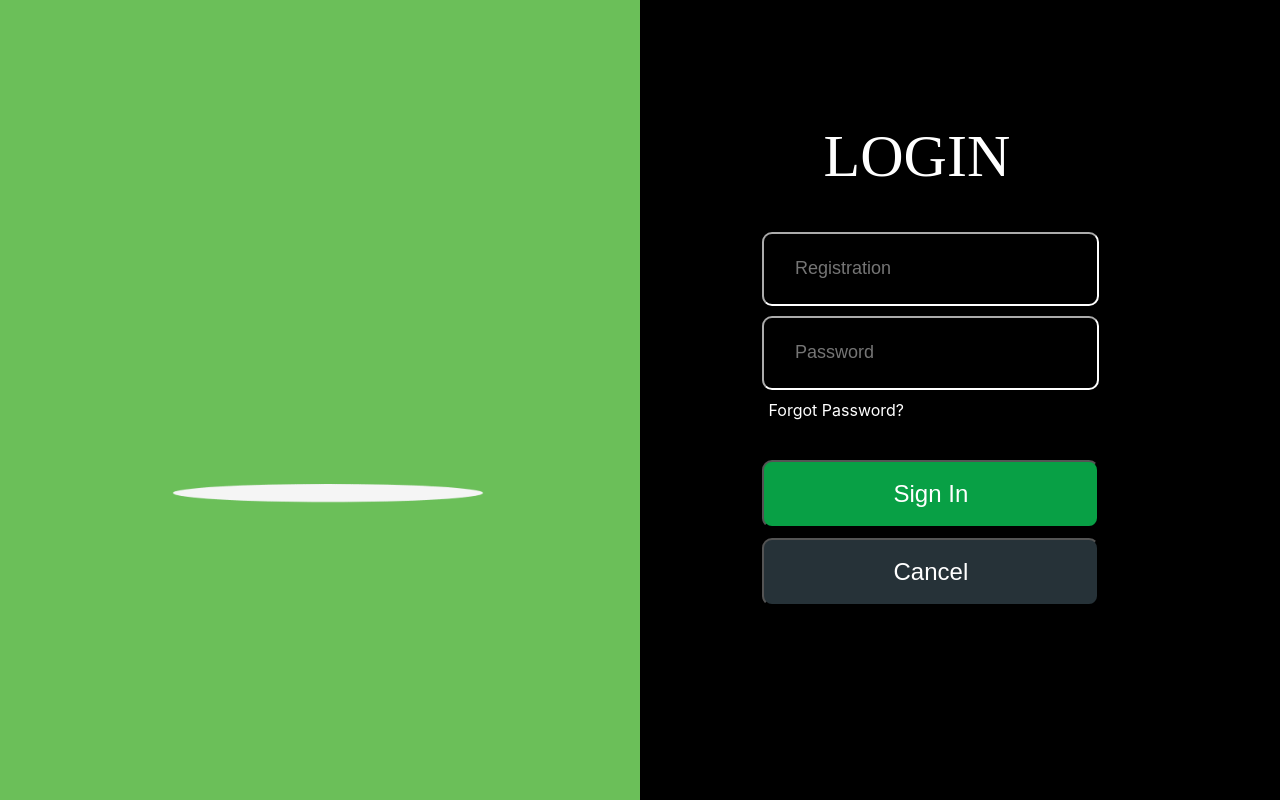
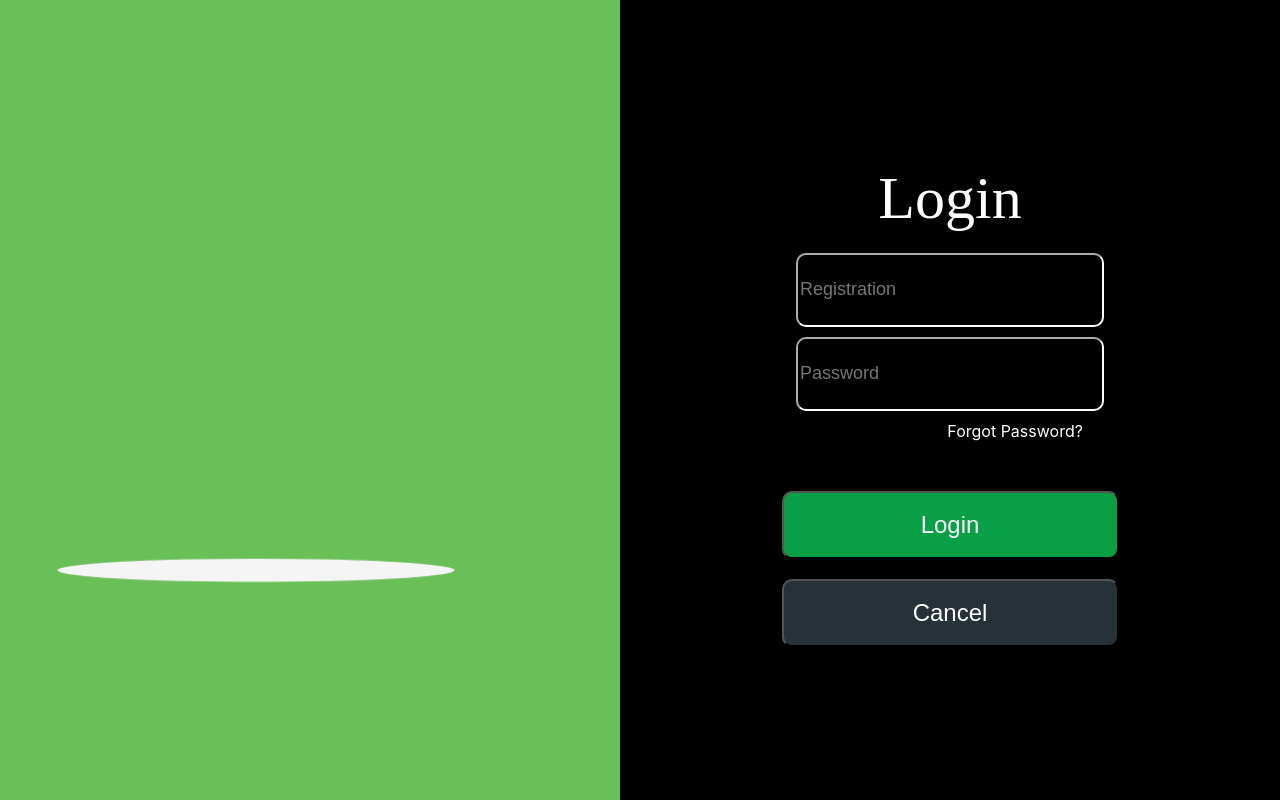
Before and after one commit to Sathwik004/Rental-Cycle-Web, a React (Create React App) app in the folder rental-cycle/: page /login in a window 1280 px wide. Shown: the top 800 px of the page. Built offline with nearby package versions, Linux system fonts and the light colour scheme.

Commit message:
fixed login page UI, and connected pages, no auth yet

```diff
--- a/rental-cycle/src/components/Homepage.module.css
+++ b/rental-cycle/src/components/Homepage.module.css
@@ -10,7 +10,7 @@
     font-weight: 900;
     padding-left: 20px;
     padding-right: 50px;
-    padding-top: 0%;
+    padding-top: 20px;
     padding-bottom: 50px;
     margin-top: 0px;
     align-items: center;
@@ -46,15 +46,15 @@
     color: #3ED14D;
 }
 
-.paras{
+.body{
     color: white;
-    display: flex;
+    display: inline-flex;
     justify-content: space-around;
+    height: 400px;
 }
 .midimg{
-    padding-left: 0px;
-    margin-left: 0px;
-    width: 400px;
+    width: 60vh;
+    height: 60vh;
 }
 .para1{
     font-size: 36px;
@@ -66,17 +66,23 @@
     font-family: 'Cooper Black';
 
 }
-.para3{
-    text-align: center;
-    size: 100px;
-}
 .button{
     padding: 16px 24px;
     font-family: calibri;
-    font-size: 24px;
+    font-size: 28px;
     background-color: #08A045;
     color: white;
-    border-radius: 20%;
+    border-radius: 20px;
+    border: none;
+}
+.navbutton{
+    padding: 16px 24px;
+    border: none;
+    background-color: black;
+    color: white;
+    font-family: 'calibri';
+    font-size: 16px;
+
 }
 .whole{
     width: 50%;
@@ -84,7 +90,6 @@
 .footer{
     color: white;
     display: flex;
-    margin-bottom: 50px;
     margin-top: 100px;
     margin-left: 20px;
     padding-right: 200px;
@@ -93,3 +98,14 @@
     text-align: center;
     font-size: 20px;
 }
+
+.text{
+    color: white;
+    background-color: white;
+    font-size: 20px;
+    font-family: 'Cooper Black';
+    padding-left: 20px;
+    padding-right: 20px;
+    padding-top: 20px;
+    padding-bottom: 20px;
+}
--- a/rental-cycle/src/components/Landing.module.css
+++ b/rental-cycle/src/components/Landing.module.css
@@ -14,9 +14,6 @@
     font-size: 50px;
     font-weight: 900;
     padding-left: 20px;
-    padding-right: 50px;
-    padding-top: 0%;
-    padding-bottom: 0px;
     margin-top: 0px;
 }
 
@@ -72,7 +69,7 @@
 }
 
 .wordcolor{
-    color: lawngreen;
+    color: #6BBF59;
 }
 
 .para2{
@@ -95,3 +92,20 @@
     display: flex;
     align-items: center;
 }
+
+.button1 {
+    background-color: black;
+    color: white;
+    border: none;
+    text-align: center;
+    padding: 10px;
+    font-size: 16px;
+}
+.button2 {
+    background-color: black;
+    color: #3ED14D;
+    border: none;
+    text-align: center;
+    padding: 10px;
+    font-size: 16px;
+}
--- a/rental-cycle/src/components/Login.module.css
+++ b/rental-cycle/src/components/Login.module.css
@@ -1,29 +1,37 @@
 .imgback{
     background-color: rgb(107, 191, 89);
-    margin-right: 0%;
     width: 50%;
+    height: 100vh;
+    display: flex;
+    align-items: center;
 }
 .img{
-    width:400px;
-    height: 400px;
-    margin-top: 25%;
-    margin-left: 20%;
-    margin-bottom: 70%;
     background-color: rgb(107, 191, 89, 0);
+    width: 40vw;
+    height: 40vw;
 }
 .title{
     color: white;
     font-family: 'Cooper Black';
-    padding-left: 30%;
     font-size: 60px;
     font-weight: 300;
-    margin-top: 20%;
+    padding: 20px;
 }
 .wholething{
     display: flex;
+    width: 100%;
+    align-items: center;
+    justify-content: space-between;
+}
+.right{
+    margin: 20px;
+    width: 50%;
+    display: flex;
+    flex-direction: column;
+    align-items: center;
+    justify-content: center;
 }
 .info{
-    padding-left: 5%;
     background-color:black;
     color: white;
     border-radius: 10px;
@@ -31,8 +39,6 @@
     border-color: white;
     border-width: 2px;
     width:300px;
-    margin-top: 0%;
-    margin-left: 20%;
     margin-bottom: 10px;
     align-items: center;
     font-size: 18px;
@@ -55,7 +61,7 @@
     background-color: #08A045;
     border-radius: 10px;
     font-size: 24px;
-    margin-bottom: 10px;
+    margin: 10px;
 
  }
  .button2{
@@ -65,6 +71,5 @@
     background-color: #263238;
     border-radius: 10px;
     font-size: 24px;
-
-
+    margin: 10px;
  }
--- a/rental-cycle/src/database/database.js
+++ b/rental-cycle/src/database/database.js
@@ -1 +1,11 @@
-import supabase from './supabase';
+import supabase from './client.js';
+
+async function getnames() {
+
+    const {data,error} = await supabase.from('test').select('*');
+
+    console.log(data);
+    return data;
+}
+
+export default getnames;
--- a/rental-cycle/src/pages/Home.js
+++ b/rental-cycle/src/pages/Home.js
@@ -8,17 +8,18 @@ function Home() {
         <>
         <nav className={styles.navdiv}>
             <div className={styles.title}>SALAD</div>
-            <ul className={styles.unorderlist}>
-                <li className={styles.link}>Profile</li>
-                <li className={styles.link}><img src={img} className={styles.imgicon}></img>Logout</li>
-            </ul>
+            <div>
+                <button className={styles.navbutton}>Profile</button>
+                <button className={styles.navbutton}><img src={img} className={styles.imgicon}></img>Logout</button>
+            </div>
         </nav>
-        <div className={styles.paras}>
+
+        <div className={styles.body}>
             <img src={img1} className={styles.midimg}></img>
             <div className={styles.whole}>
                 <p className={styles.para1}><span className={styles.wordcolor}>Skip</span> the hassle of owning and maintaining a bike.  <span className={styles.wordcolor}>Rent one </span>whenever you need it!</p>
                 <p className={styles.para2}>Book Your Cycle Now</p>
-                <p className={styles.para3}><button className={styles.button}>Book now</button></p>
+                <button className={styles.button}>Book now</button>
             </div>
         </div>
         <div className={styles.footer}>
--- a/rental-cycle/src/pages/Landing.js
+++ b/rental-cycle/src/pages/Landing.js
@@ -4,6 +4,15 @@ import gif from '../assets/Ride a bicycle.gif';
 
 
 function Landing() {
+    function signIn(){
+        window.location.href = '/login';
+    }
+    function signUp(){
+        window.location.href = '/signup';
+    }
+    function aboutUs(){
+        window.location.href = '/about';
+    }
     return(
         <header className={styles.all}>
             <nav className={styles.navbar}>
@@ -11,10 +20,14 @@ function Landing() {
                     <div className={styles.logo}><a href=" ">SALAD</a></div>
                     <ul>
                         <li className={styles.link}>
-                            <button className={styles.button1}>About Us</button>
+                            <button className={styles.button1} onClick={aboutUs}>About Us</button>
                         </li>
-                        <li className={styles.link}><a href=" ">Login</a>   </li>
-                        <li className={styles.link}><a href=" "><div className={styles.link1}>Get Started</div></a>  </li>
+                        <li className={styles.link}>
+                            <button className={styles.button1} onClick={signIn}>Login</button>
+                        </li>
+                        <li className={styles.link}>
+                            <button className={styles.button2} onClick={signUp}>Sign Up</button>
+                        </li>
                     </ul>
                 </div>
             </nav>
--- a/rental-cycle/src/pages/Login.js
+++ b/rental-cycle/src/pages/Login.js
@@ -1,36 +1,43 @@
 import styles from '../components/Login.module.css';
 import React from 'react';
 import img from '../assets/loginpageimg.gif';
+import getnames from '../database/database';
+import supabase from '../database/client';
+import { useState } from 'react';
 
 
 function Login() {
+    const [email, setEmail] = useState('');
+    const [password, setPassword] = useState('');
 
-    function signIn(){
-        console.log("send auth msg");
+    function signIn() {
+        // supabase.auth.signIn({
+        //     email: '',
+        //     password: ''
+        // })
+        //window.location.href = '/home';
+        console.log(email, password);
     }
 
-    function cancel(){
+    function cancel() {
         window.location.href = '/';
     }
 
-    return(
+    return (
         <div className={styles.wholething}>
 
             <div className={styles.imgback}>
                 <img src={img} className={styles.img}></img>
             </div>
 
-            <div className={styles.rightside}>
-                <h1 className={styles.title}>LOGIN</h1>
-                <input type='text' placeholder='Registration' className={styles.info}></input>
-                <input type='text' placeholder='Password' className={styles.info}></input>
+            <form className={styles.right}>
+                <label className={styles.title}>Login </label>
+                <input type='text' placeholder='Registration' className={styles.info} value={email} onChange={(e) => setEmail(e.target.value)}></input>
+                <input type='text' placeholder='Password' className={styles.info} value={password} onChange={(e) => setPassword(e.target.value)}></input>
                 <div className={styles.password}>Forgot Password?</div>
-                <p className={styles.boxes}>
-                    <button className={styles.button1} onClick={signIn}>Sign In</button>
-                    <button className={styles.button2} onClick={cancel}>Cancel</button>
-                </p>
-
-            </div>
+                <input type='button' value='Login' className={styles.button1} onClick={signIn}></input>
+                <input type='button' value='Cancel' className={styles.button2} onClick={cancel}></input>
+            </form>
 
         </div>
     );
--- a/rental-cycle/src/pages/NoPage.js
+++ b/rental-cycle/src/pages/NoPage.js
@@ -1,5 +1,7 @@
+import styles from '../components/Homepage.module.css';
+
 function NoPage() {
-  return <div>404 Page Not Found</div>
+  return <div classname={styles.text}>404 Page Not Found</div>//font and bg both r black, pls make font white
 }
 
 export default NoPage;
```
